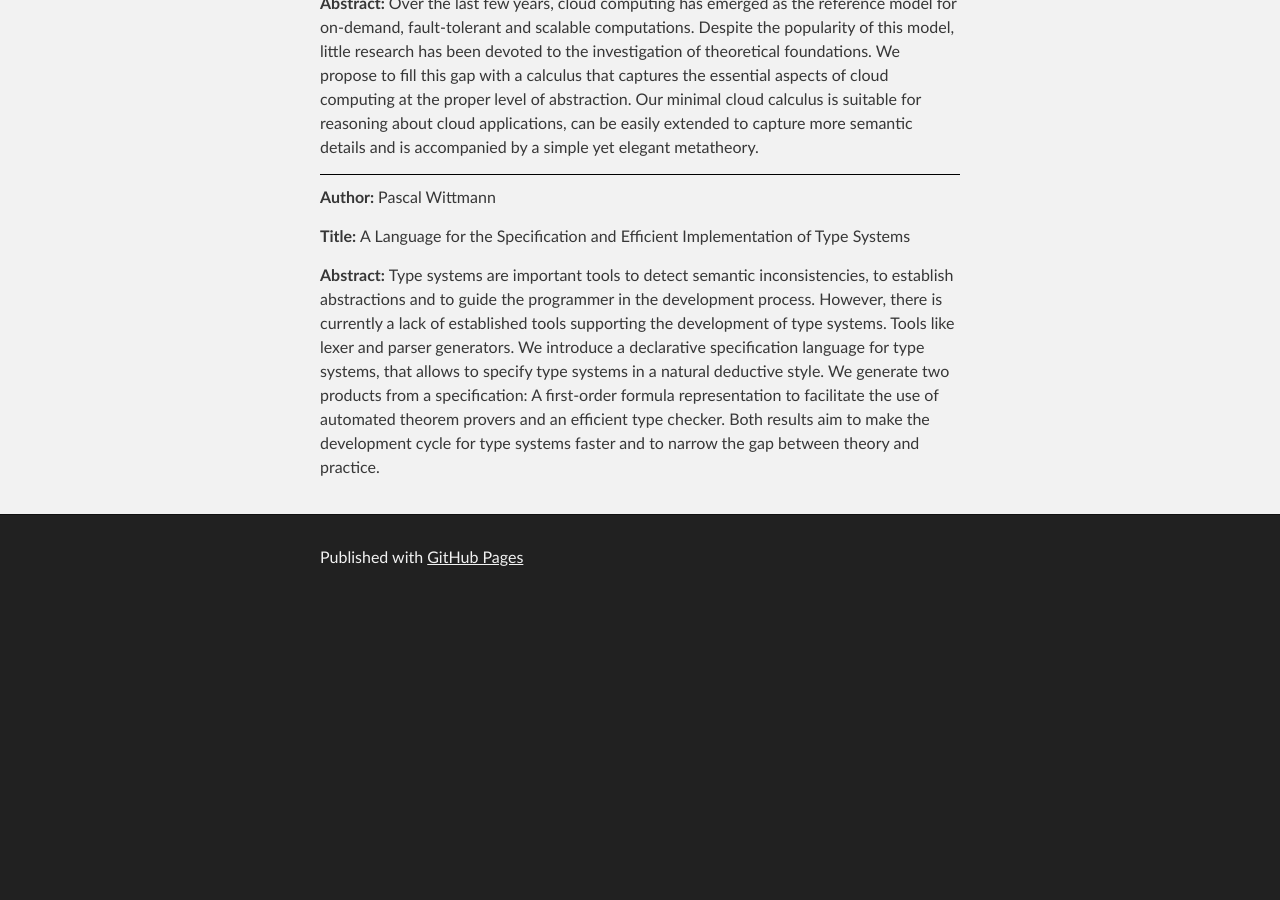
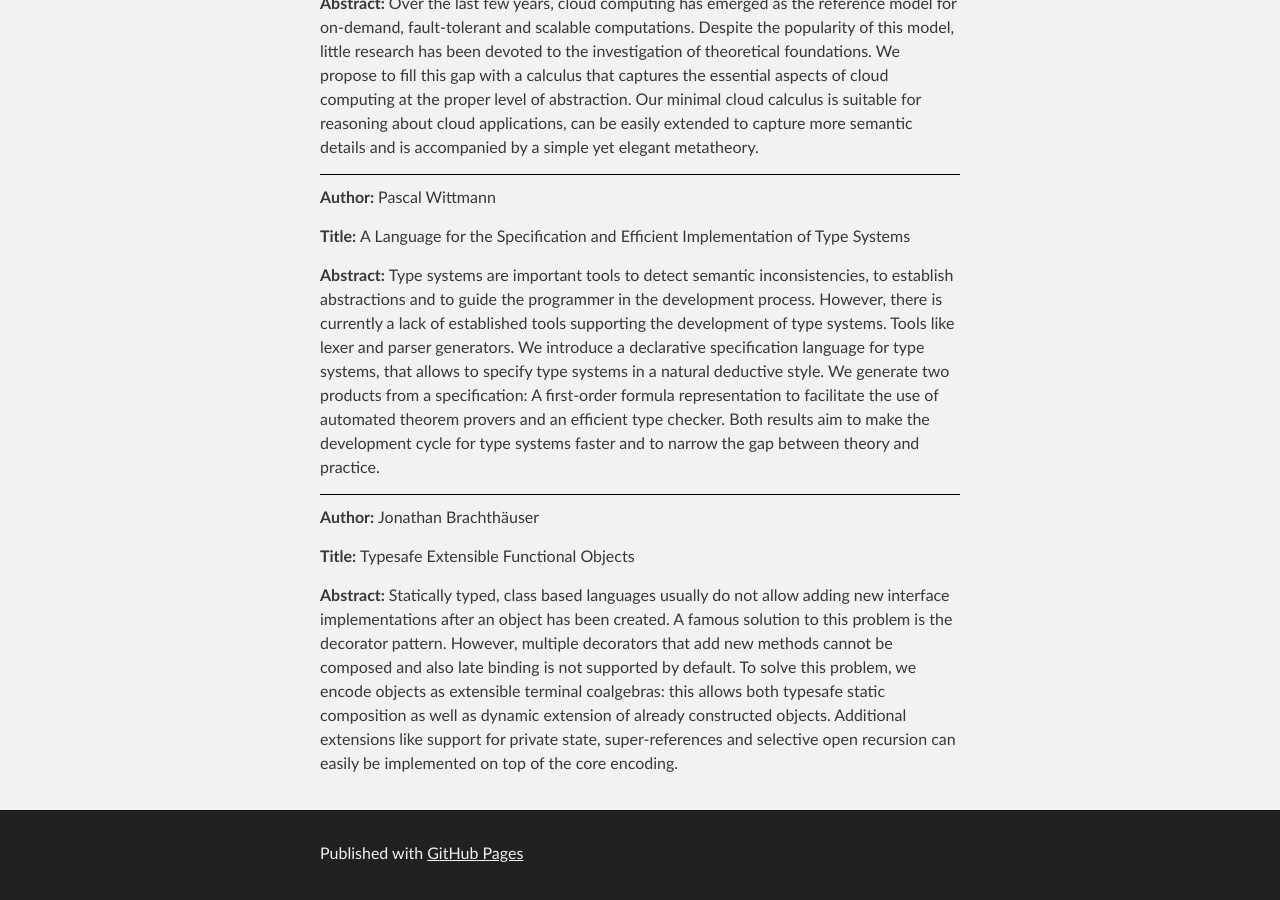
Before and after one commit to ps-mr/hesspl-2014, a Jekyll site: the page built from abstracts.md, in a window 1280 px wide and 900 px high, scrolled down 1915 px. Built offline with Jekyll 4.4.1, drawn with Linux system fonts in a browser that asks for light colours; before the commit the page ends 2519 px from its top, so only the background shows below that.

Commit message:
Add Jona's talk
I guessed the title from his poster.

```diff
--- a/abstracts.md
+++ b/abstracts.md
@@ -108,6 +108,25 @@ theorem provers and an efficient type checker. Both results aim to
 make the development cycle for type systems faster and to narrow the
 gap between theory and practice.
 
+--------
+
+{: .author}
+Jonathan Brachthäuser
+
+{: .title}
+Typesafe Extensible Functional Objects
+
+{: .abstract}
+Statically typed, class based languages usually do not allow adding new
+interface implementations after an object has been created. A famous
+solution to this problem is the decorator pattern. However, multiple
+decorators that add new methods cannot be composed and also late binding is
+not supported by default. To solve this problem, we encode objects as extensible
+terminal coalgebras: this allows both typesafe static composition as well as
+dynamic extension of already constructed objects. Additional extensions like
+support for private state, super-references and selective open recursion
+can easily be implemented on top of the core encoding.
+
 <!--
 --------
 
```
